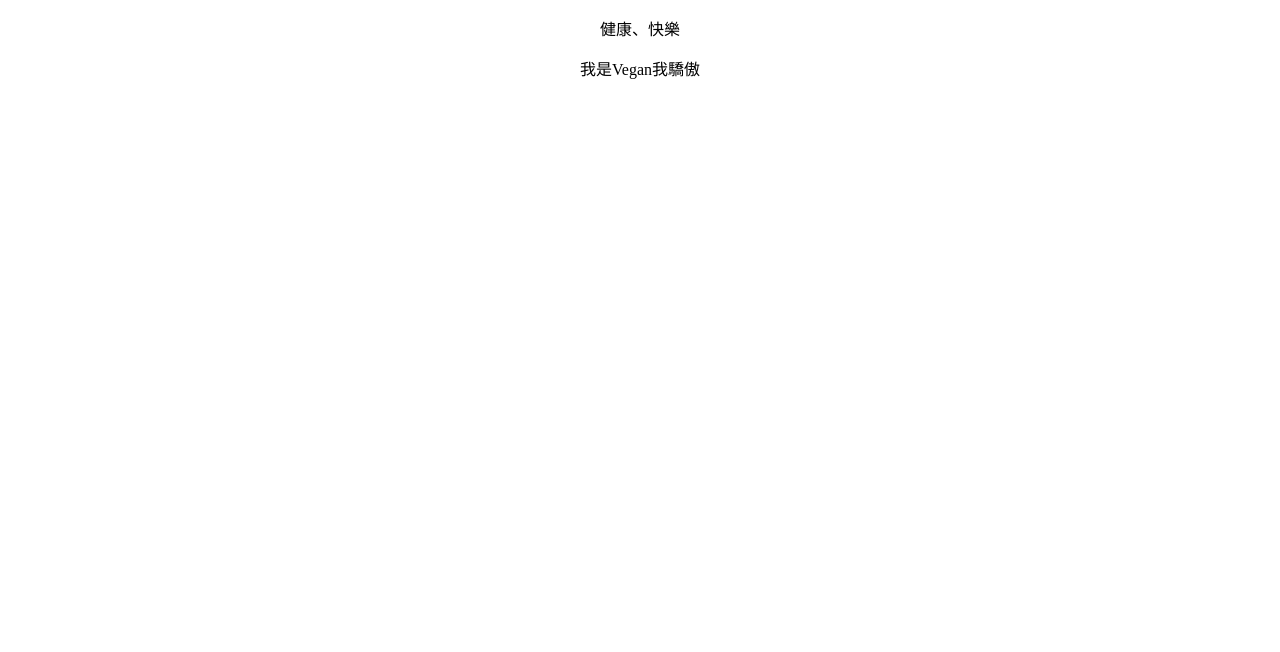
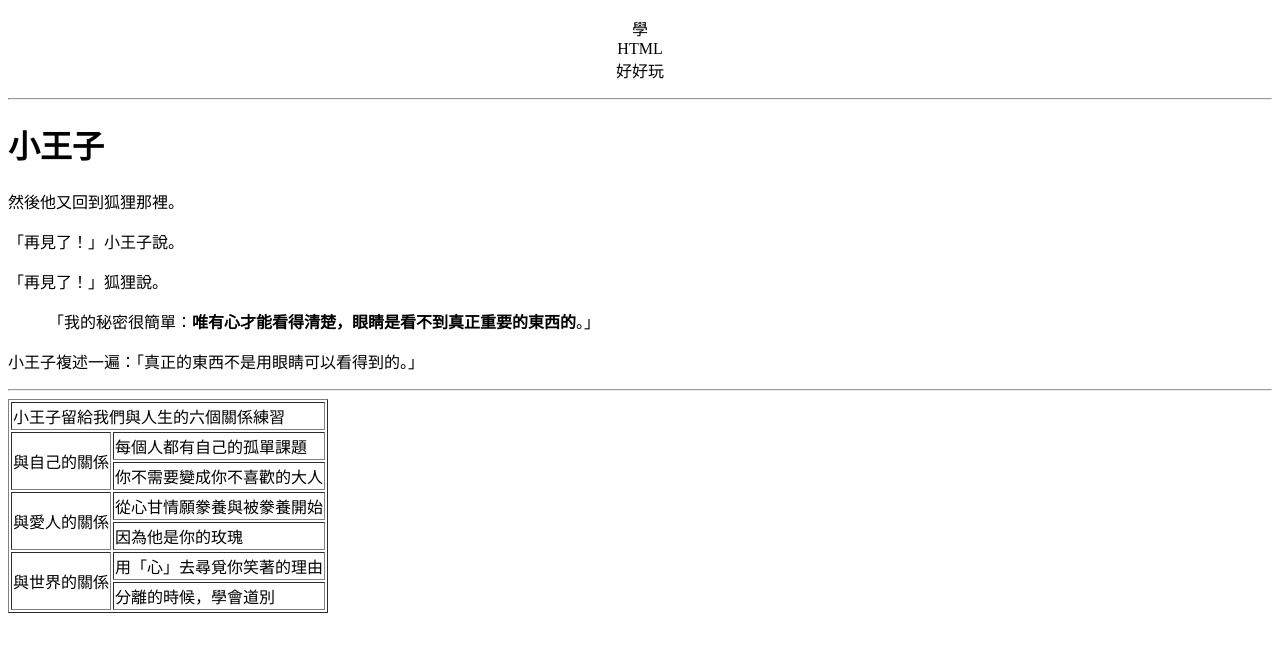
Before and after one commit to afra77/NTU-WEB-HW1, a plain HTML site: page index.html in a window 1280 px wide. Drawn offline with Linux system fonts and the light colour scheme.

Commit message:
homework

```diff
--- a/index.html
+++ b/index.html
@@ -1,14 +1,53 @@
 <!doctype html>
 <html>
+
 <head>
     <meta charset="UTF-8">
-    <title>阿芙拉的蔬食廚房</title>
+    <title>阿芙拉的第一份作業</title>
 </head>
+
 <body>
     <div align="center">
-        <p>健康、快樂</p>
-        <p>我是Vegan我驕傲</p>
+        <!-- 阿芙拉的自我介紹 -->
+
+        <p>學<br>HTML<br>好好玩</p>
     </div>
+    <hr>
+    <div>
+        <h1>小王子</h1>
+        <p>然後他又回到狐狸那裡。</p>
+        <p>「再見了！」小王子說。</p>
+        <p>「再見了！」狐狸說。</p>
+        <blockquote>「我的秘密很簡單：<strong>唯有心才能看得清楚，眼睛是看不到真正重要的東西的</strong>。」</blockquote>
+        <p>小王子複述一遍：「真正的東西不是用眼睛可以看得到的。」</p>
+    </div>
+    <hr>
+
+    <table border="1">
+        <tr><td colspan="2">小王子留給我們與人生的六個關係練習</td></tr>
+        <tr>
+            <td rowspan="2">與自己的關係</td>
+            <td>每個人都有自己的孤單課題</td>
+        </tr>
+        <tr>
+            <td>你不需要變成你不喜歡的大人</td>
+        </tr>
+        <tr>
+            <td rowspan="2">與愛人的關係</td>
+            <td>從心甘情願豢養與被豢養開始</td>
+        </tr>
+        <tr>
+            <td>因為他是你的玫瑰</td>
+        </tr>
+        <tr>
+            <td rowspan="2">與世界的關係</td>
+            <td>用「心」去尋覓你笑著的理由</td>
+        </tr>
+        <tr>
+            <td>分離的時候，學會道別</td>
+        </tr>
+    </table>
 
 </body>
+
 </html>
```
